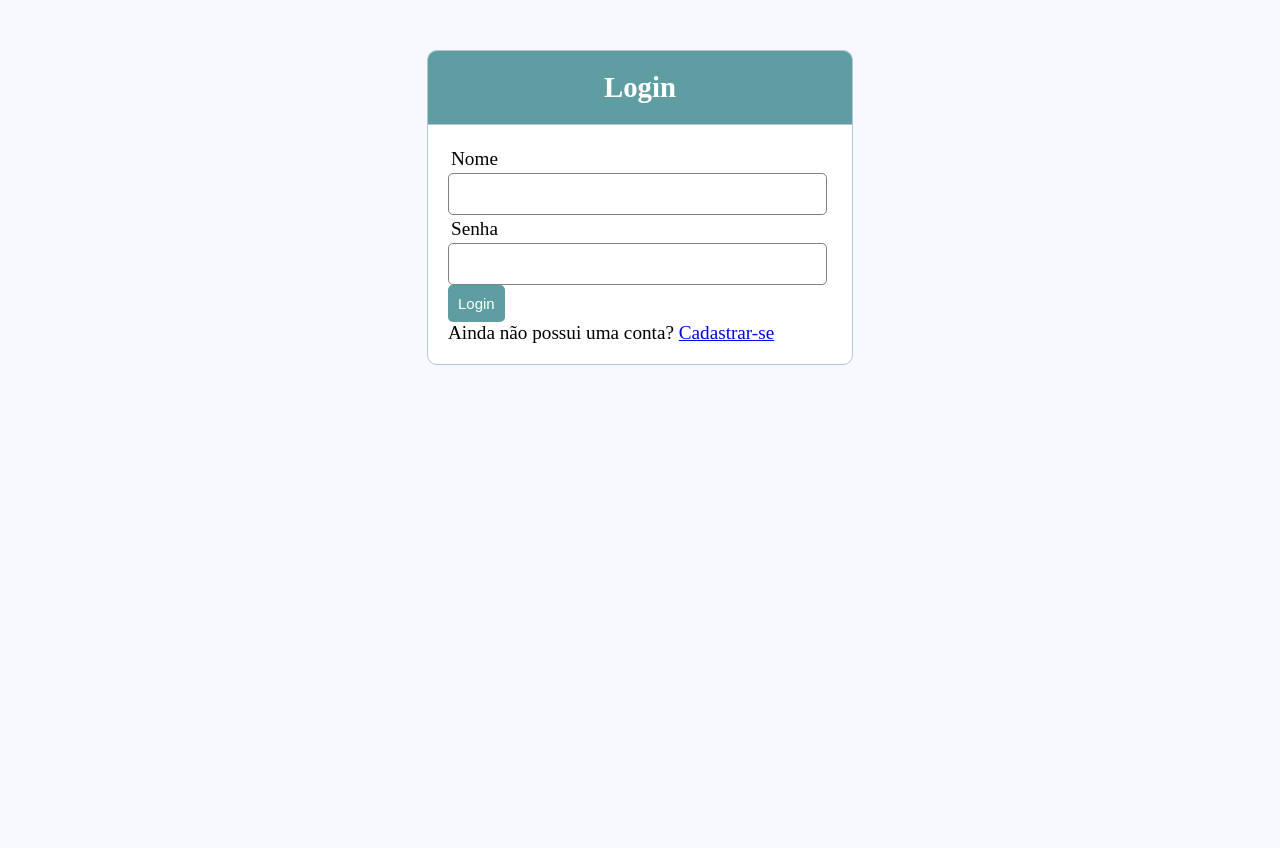
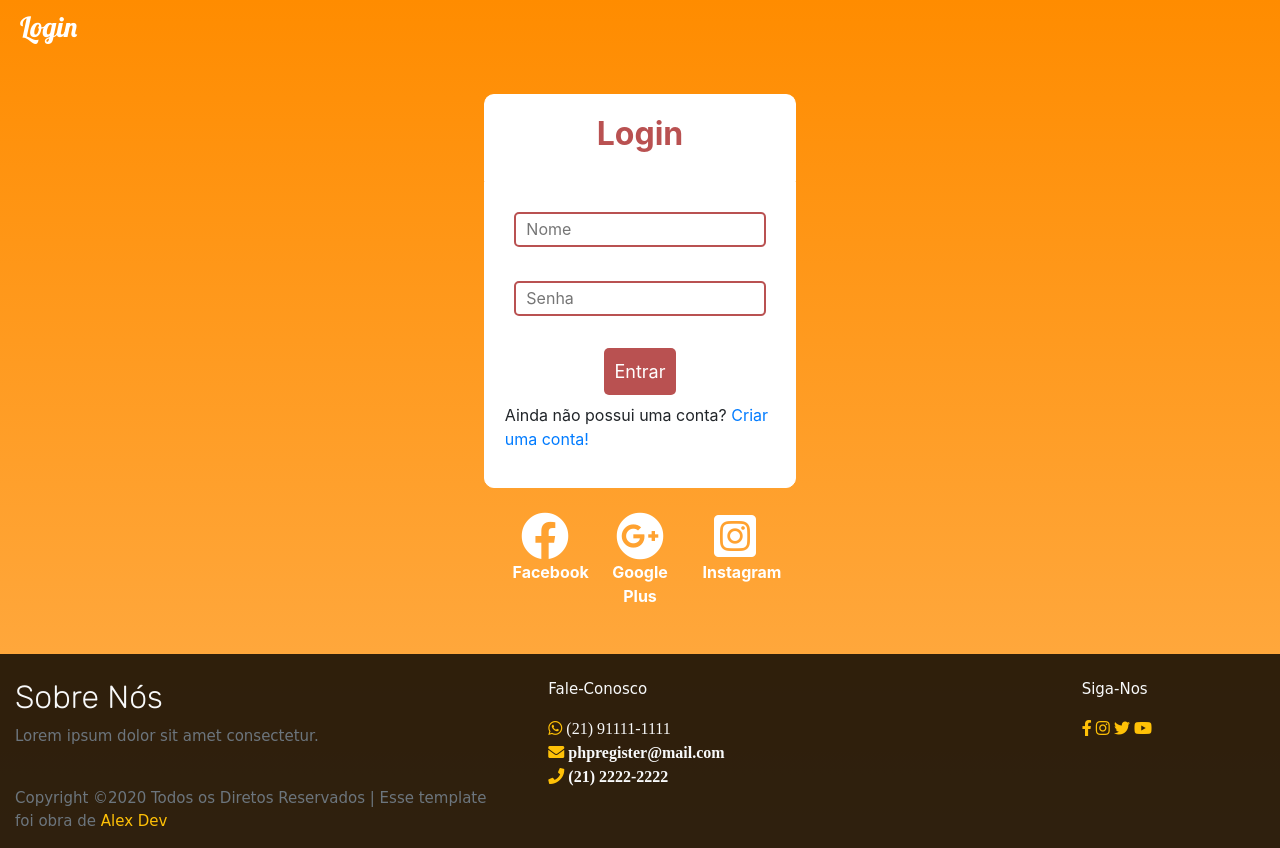
Before and after one commit to AlexAraujoDeBraga/php-login-system, a PHP site: page /login.php in a window 1280 px wide. Before the commit the page ends 365 px from the top, so only its background shows below. Run offline with PHP 8.4, Linux system fonts and the light colour scheme; some libraries are stand-ins or nearby versions; some web fonts are replaced.

Commit message:
27august commit

```diff
--- a/css/style-register.css
+++ b/css/style-register.css
@@ -118,14 +118,14 @@ form,
     font-weight: bold;
 }
 
-footer {
+.footer {
     margin: 30px 0px 0px;
     background: rgb(0, 0, 0, 0.815);
-    font-size: var(--Rubik);
+    font-family: var(--Rubik);
     overflow-x: hidden;
 }
 
-footer p {
-    font-size: 30px;
+.footer p {
+    font-size: 15px;
     font-family: var(--Patua);
 }
--- a/login.php
+++ b/login.php
@@ -4,30 +4,93 @@
     <head>
         <title>Php login system</title>
         <meta charset="utf-8">
-        <link rel="stylesheet" type="text/css" href="css/style.css">
+        <meta name="viewport" content="width=device-width, initial-scale=1.0">
+        <meta http-equiv="X-UA-Compatible" content="ie=edge">
+        <link rel="stylesheet" type="text/css" href="css/style-register.css">
+        <link rel="stylesheet" href="https://stackpath.bootstrapcdn.com/bootstrap/4.5.0/css/bootstrap.min.css" integrity="sha384-9aIt2nRpC12Uk9gS9baDl411NQApFmC26EwAOH8WgZl5MYYxFfc+NcPb1dKGj7Sk" crossorigin="anonymous">
+        <link rel="stylesheet" href="https://use.fontawesome.com/releases/v5.14.0/css/all.css" integrity="sha384-HzLeBuhoNPvSl5KYnjx0BT+WB0QEEqLprO+NBkkk5gbc67FTaL7XIGa2w1L0Xbgc" crossorigin="anonymous">
     </head>
     <body>
+    <header>
+        <h3>Login</h3>
+    <div class="container col-6 col-md-12">
         <div class="header">
             <h2>Login</h2>
         </div>
 
-    <form method="post" action="login.php">
+        <form method="post" action="login.php">
         <?php include('errors.php');?>
         <div class="input-group">
-            <label>Nome</label>
-            <input type="text" name="username">
+            <input type="text" placeholder="Nome" name="username">
         </div>
         <div class="input-group">
-            <label>Senha</label>
-            <input type="password" name="password">
+            <input type="password" placeholder="Senha" name="password">
         </div>
-        <div class="input-group">
-            <button type="submit" name="login" class="btn">Login</button>
-        </div>
+        <div class="row justify-content-center">
+                <div class="input-button">
+                    <button type="submit" name="login" class="btn">Entrar</button>
+                </div>
+            </div>
         <p>
-            Ainda não possui uma conta? <a href="register.php">Cadastrar-se</a>
+            Ainda não possui uma conta? <a href="register.php">Criar uma conta!</a>
         </p>
     </form>
 
+    </div>
+    </header>
+    <div class="container text-center">
+        <div class="row justify-content-center">
+            <div class="bottom-icon col-lg-1 col-md-4 col-sm-4 col-10">
+                <i class="fab fa-facebook fa-3x"></i>
+                <p>Facebook</p>
+            </div>
+            <div class="bottom-icon col-lg-1 col-md-4 col-sm-4 col-10">
+                <i class="fab fa-google-plus fa-3x"></i>
+                <p>Google Plus</p>
+            </div>
+            <div class="bottom-icon col-lg-1 col-md-4 col-sm-4 col-10">
+                <i class="fab fa-instagram-square fa-3x"></i>
+                <p>Instagram</p>
+            </div>
+        </div>
+    </div>
+    <footer>
+        <div class="container-fluid footer">
+            <div class="row text-left">
+                <div class="col-md-5">
+                    <h2 class="text-light pt-4">
+                        Sobre Nós
+                    </h2>
+                    <p class="text-muted">Lorem ipsum dolor sit amet consectetur.</p>
+                    <p class="pt-4 text-muted">Copyright &copy2020 Todos os Diretos Reservados | Esse template </br> foi obra de
+                        <span class="text-warning">Alex Dev</span></p>
+                </div>
+                <div class="col-md-5">
+                    <p class="pt-4 text-light">Fale-Conosco</p>
+                    <div class="column">
+                        <i class="fab fa-whatsapp text-warning"><span class="text-light">  (21) 91111-1111</span></i>
+                        <br>
+                        <i class="fas fa-envelope text-warning"><span class="text-light">  phpregister@mail.com</span></i>
+                        <br>
+                        <i class="fas fa-phone text-warning"><span class="text-light">  (21) 2222-2222</span></i>
+                    </div>
+                </div>
+                <div class="col-md-2">
+                    <p class="pt-4 text-light">Siga-Nos</p>
+                    <div class="column">
+                        <i class="fab fa-facebook-f text-warning"></i>
+                        <i class="fab fa-instagram text-warning"></i>
+                        <i class="fab fa-twitter text-warning"></i>
+                        <i class="fab fa-youtube text-warning"></i>
+                    </div>
+                </div>
+            </div>
+        </div>
+    </footer>
+    <script src="https://cdnjs.cloudflare.com/ajax/libs/jquery/3.5.1/jquery.min.js" integrity="sha512-bLT0Qm9VnAYZDflyKcBaQ2gg0hSYNQrJ8RilYldYQ1FxQYoCLtUjuuRuZo+fjqhx/qtq/1itJ0C2ejDxltZVFg==" crossorigin="anonymous"></script>
+    <script src="https://cdn.jsdelivr.net/npm/popper.js@1.16.0/dist/umd/popper.min.js" integrity="sha384-Q6E9RHvbIyZFJoft+2mJbHaEWldlvI9IOYy5n3zV9zzTtmI3UksdQRVvoxMfooAo" crossorigin="anonymous">
+    </script>
+    <script src="https://stackpath.bootstrapcdn.com/bootstrap/4.5.0/js/bootstrap.min.js" integrity="sha384-OgVRvuATP1z7JjHLkuOU7Xw704+h835Lr+6QL9UvYjZE3Ipu6Tp75j7Bh/kR0JKI" crossorigin="anonymous">
+    </script>
     </body>
 </html>
```
